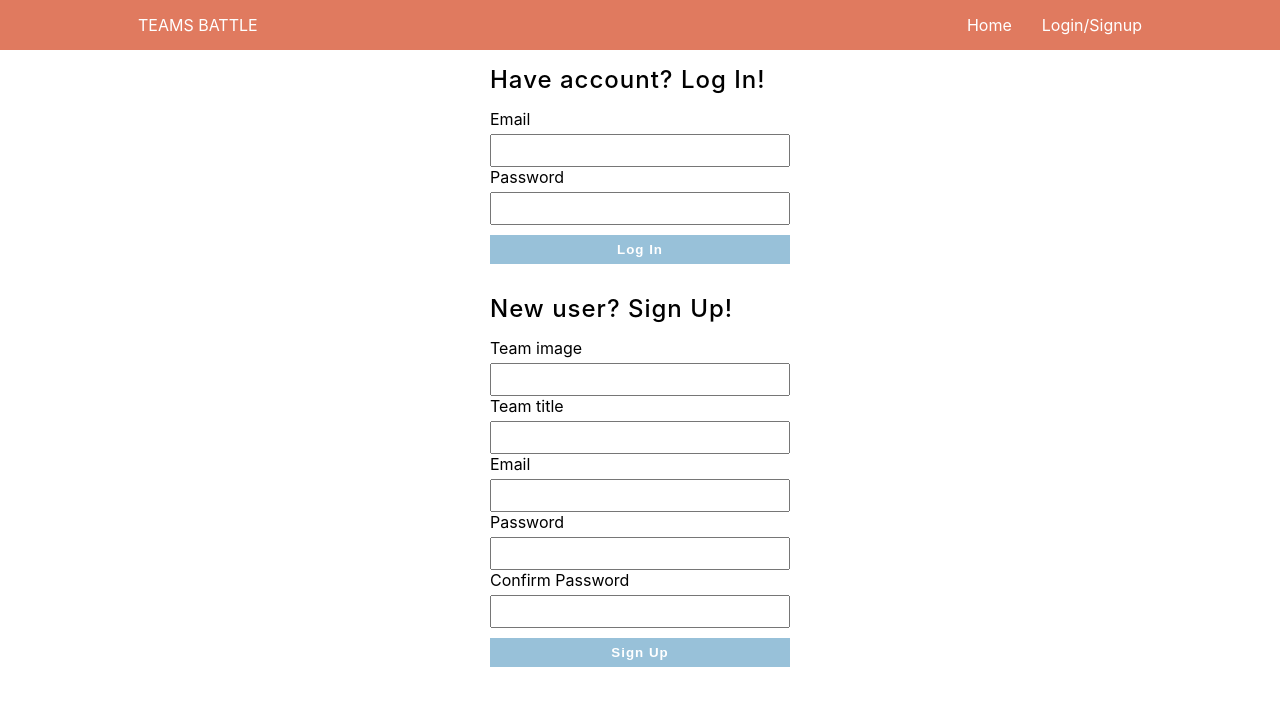
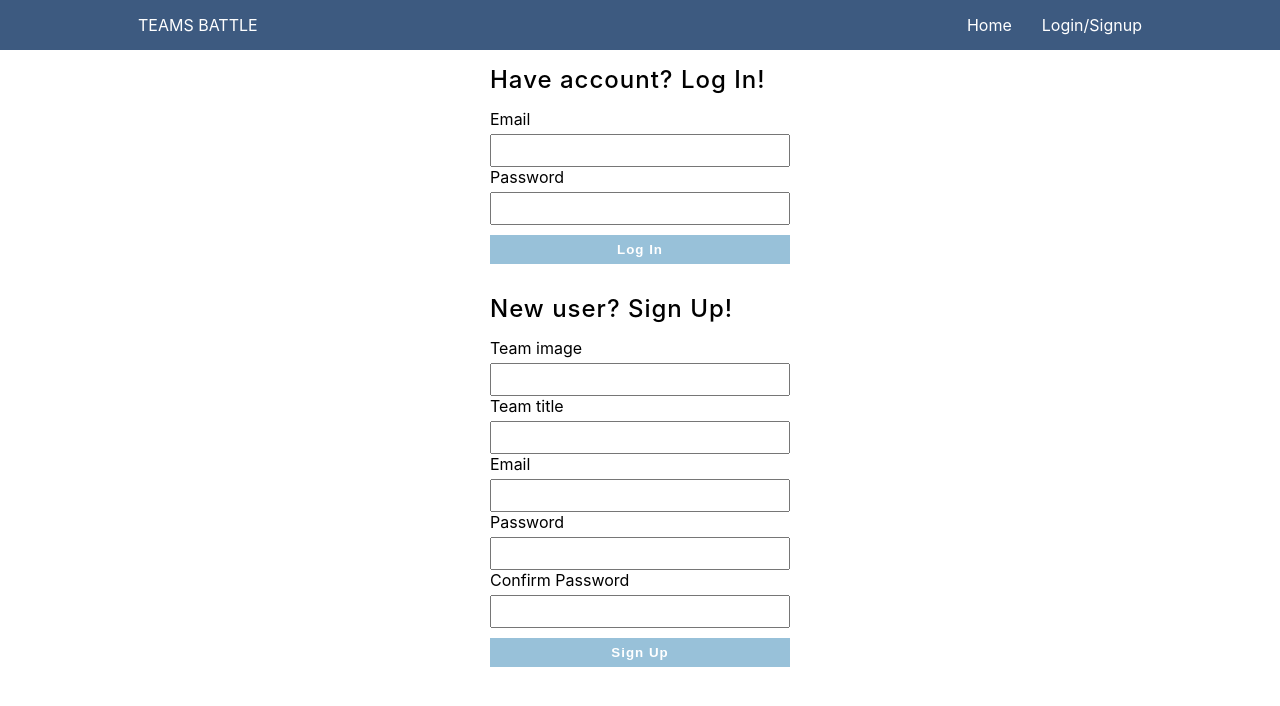
Before and after one commit to LaimaNam/react-test, a React (Create React App) app in the folder client/: page /login in a window 1280 px wide. Shown: the top 706 px of the page. Built offline with nearby package versions, Linux system fonts and the light colour scheme.

Commit message:
styles editing

```diff
--- a/client/src/components/Header.js
+++ b/client/src/components/Header.js
@@ -7,7 +7,7 @@ import styled from 'styled-components';
 const HeaderStyled = styled.div`
   width: 100%;
   background-color: #3d5a80;
-  background-color: #e07a5f;
+  /* background-color: #e07a5f; */
   color: #fff;
 
   header {
```
